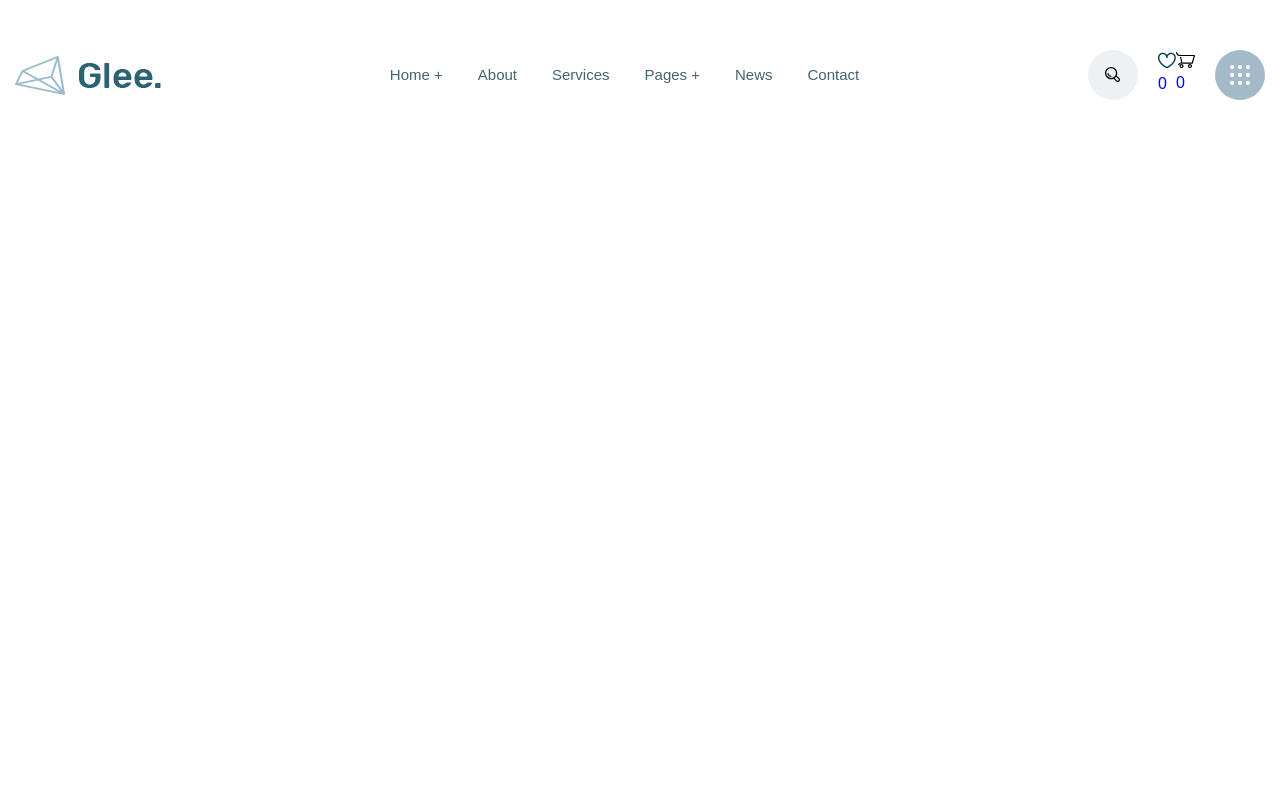
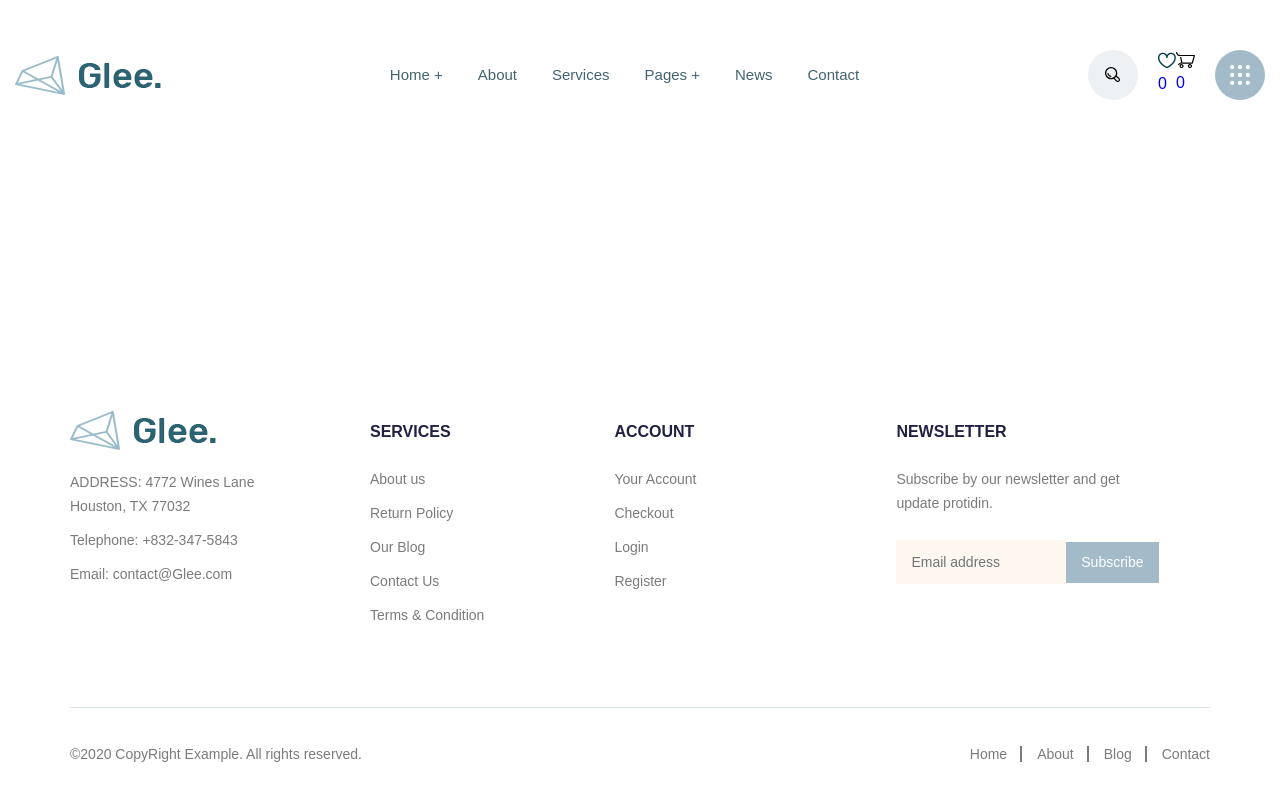
Before and after one commit to yondaime86/glee, a website: page app/index.html in a window 1280 px wide. Drawn offline with nearby package versions, Linux system fonts and the light colour scheme; files that its build step writes are made by us from their sources.

Commit message:
add footer

```diff
--- a/app/index.html
+++ b/app/index.html
@@ -1,5 +1,6 @@
 <!DOCTYPE html>
 <html lang="en">
+
 <head>
   <meta charset="UTF-8">
   <meta http-equiv="X-UA-Compatible" content="IE=edge">
@@ -7,9 +8,10 @@
   <title>Glee.</title>
   <link rel="stylesheet" href="css/style.min.css">
 </head>
+
 <body>
   <header class="header">
-    <div class="container">
+    <div class="container-big">
       <div class="header-inner">
         <a class="logo" href="#">
           <img src="images/logo.png" alt="Logo Image" class="logo-img">
@@ -40,7 +42,7 @@
           <a href="#" class="user-menu__item user-menu__search">
             <img src="images/icons/search.svg" alt="Search Icon">
           </a>
-          <div class="user-menu__content user-menu__item">
+          <div class="user-menu__item user-menu__content">
             <a href="#" class="user-menu__heart">
               <img src="images/icons/heart.png" alt="Heart Icon">
               <span class="user-menu__number">0</span>
@@ -58,8 +60,88 @@
     </div>
   </header>
 
+  <main class="main"></main>
 
+  <footer class="footer">
+    <div class="container">
+      <div class="footer-top">
+        <div class="footer-top__item footer-top__contact">
+          <a class="logo footer-logo" href="#">
+            <img src="images/logo.png" alt="Logo Image" class="logo-img">
+          </a>
+          <ul class="footer-top__list">
+            <li class="footer-top__list-item">
+              <a class="footer-top__list-link" href="#">ADDRESS: 4772 Wines Lane
+                Houston, TX 77032</a>
+            </li>
+            <li class="footer-top__list-item">
+              <a class="footer-top__list-link" href="tel:+8323475843">Telephone: +832-347-5843</a>
+            </li>
+            <li class="footer-top__list-item">
+              <a class="footer-top__list-link" href="mailto:contact@Glee.com">Email: contact@Glee.com</a>
+            </li>
+          </ul>
+        </div>
+        <div class="footer-top__item footer-top__services">
+          <h6 class="footer-top__title">Services</h6>
+          <ul class="footer-top__list">
+            <li class="footer-top__list-item">
+              <a class="footer-top__list-link" href="#">About us</a>
+            </li>
+            <li class="footer-top__list-item">
+              <a class="footer-top__list-link" href="#">Return Policy</a>
+            </li>
+            <li class="footer-top__list-item">
+              <a class="footer-top__list-link" href="#">Our Blog</a>
+            </li>
+            <li class="footer-top__list-item">
+              <a class="footer-top__list-link" href="#">Contact Us</a>
+            </li>
+            <li class="footer-top__list-item">
+              <a class="footer-top__list-link" href="#">Terms & Condition</a>
+            </li>
+          </ul>
+        </div>
+        <div class="footer-top__item footer-top__account">
+          <h6 class="footer-top__title">Account</h6>
+          <ul class="footer-top__list">
+            <li class="footer-top__list-item">
+              <a class="footer-top__list-link" href="#">Your Account</a>
+            </li>
+            <li class="footer-top__list-item">
+              <a class="footer-top__list-link" href="#">Checkout</a>
+            </li>
+            <li class="footer-top__list-item">
+              <a class="footer-top__list-link" href="#">Login</a>
+            </li>
+            <li class="footer-top__list-item">
+              <a class="footer-top__list-link" href="#">Register</a>
+            </li>
+          </ul>
+        </div>
+        <div class="footer-top__item footer-top__newsletter">
+          <h6 class="footer-top__title">Newsletter</h6>
+          <p class="footer-top__text">Subscribe by our newsletter and get
+            update protidin.</p>
+          <form class="footer-top__form">
+            <input class="footer-top__input" type="email" placeholder="Email address">
+            <button class="footer-top__button" type="submit">Subscribe</button>
+          </form>
+        </div>
+      </div>
+      <div class="footer-bottom">
+        <div class="footer-copy">©2020 CopyRight Example. All rights reserved.</div>
+        <div class="footer-bottom__links">
+          <a href="#" class="footer-bottom__link">Home</a>
+          <a href="#" class="footer-bottom__link">About</a>
+          <a href="#" class="footer-bottom__link">Blog</a>
+          <a href="#" class="footer-bottom__link">Contact</a>
+        </div>
+      </div>
+    </div>
+  </footer>
 
   <script src="js/main.min.js"></script>
 </body>
+
 </html>
--- a/app/scss/_global.scss
+++ b/app/scss/_global.scss
@@ -8,13 +8,29 @@ html {
   box-sizing: inherit;
 }
 
+html,body {
+  height: 100%;
+}
+
+.main {
+  flex-grow: 1;
+}
+
 body {
+  display: flex;
+  flex-direction: column;
   font-size: 16px;
   line-height: 30px;
   @extend %rubik-400;
 }
 
 .container {
+  max-width: 1170px;
+  margin: 0 auto;
+  padding: 0 15px;
+}
+
+.container-big {
   max-width: 1800px;
   margin: 0 auto;
   padding: 0 15px;
--- a/app/scss/_vars.scss
+++ b/app/scss/_vars.scss
@@ -1,4 +1,5 @@
 $title: #191919;
+$footer-text: #7b7b7b;
 
 
 %rubik-400{
--- a/app/scss/style.scss
+++ b/app/scss/style.scss
@@ -49,6 +49,7 @@
       background-color: #edf1f4;
       border-radius: 50%;
       position: relative;
+
       & img {
         position: absolute;
         top: 34%;
@@ -62,6 +63,7 @@
       background-color: #a3bbc8;
       border-radius: 50%;
       position: relative;
+
       & img {
         position: absolute;
         top: 30%;
@@ -71,4 +73,117 @@
   }
 }
 
+
+.footer-top {
+  font-size: 14px;
+  line-height: 24px;
+  padding: 70px 0;
+  display: flex;
+  border-bottom: 1px solid #dae4e9;
+
+  &__contact {
+    max-width: 200px;
+    margin-right: 100px;
+  }
+
+  &__services {
+    max-width: 170px;
+    margin-right: 130px;
+  }
+
+  &__account {
+    max-width: 100px;
+    margin-right: 200px;
+  }
+
+  &__newsletter {
+    max-width: 270px;
+  }
+
+  &__title {
+    font-size: 16px;
+    line-height: 21px;
+    text-transform: uppercase;
+    padding-top: 10px;
+    margin-bottom: 25px;
+    @extend %dm-700;
+    color: #1f2044;
+  }
+
+  &__text {
+    font-size: 14px;
+    line-height: 24px;
+    color: $footer-text;
+    margin-bottom: 25px;
+  }
+
+  &__list-item {
+    margin-bottom: 10px;
+  }
+
+  &__list-link {
+    color: $footer-text;
+  }
+
+  &__input {
+    border: none;
+    background-color: #fef7f0;
+    max-width: 170px;
+    width: 100%;
+    padding: 10px 15px;
+  }
+
+  &__button {
+    position: relative;
+    left: -4px;
+    background-color: #a3bbc8;
+    border: none;
+    padding: 10px 15px;
+    font-size: 14px;
+    line-height: 21px;
+    color: #fff;
+    cursor: pointer;
+    @extend %dm-400;
+  }
+}
+
+.footer-logo {
+  display: block;
+  margin-bottom: 20px;
+}
+
+.footer-bottom {
+  display: flex;
+  justify-content: space-between;
+  padding: 30px 0;
+  font-size: 14px;
+  line-height: 32px;
+  color: $footer-text;
+
+  &__links {
+    display: flex;
+  }
+
+  &__link {
+    color: $footer-text;
+    position: relative;
+  }
+
+  &__link+.footer-bottom__link {
+    margin-left: 30px;
+
+    &::before {
+      content: "";
+      display: block;
+      width: 16px;
+      height: 2px;
+      background-color: #7b7b7b;
+      position: absolute;
+      left: -24px;
+      top: 15px;
+      transform: rotate(90deg)
+    }
+  }
+}
+
 @import "media";
```
